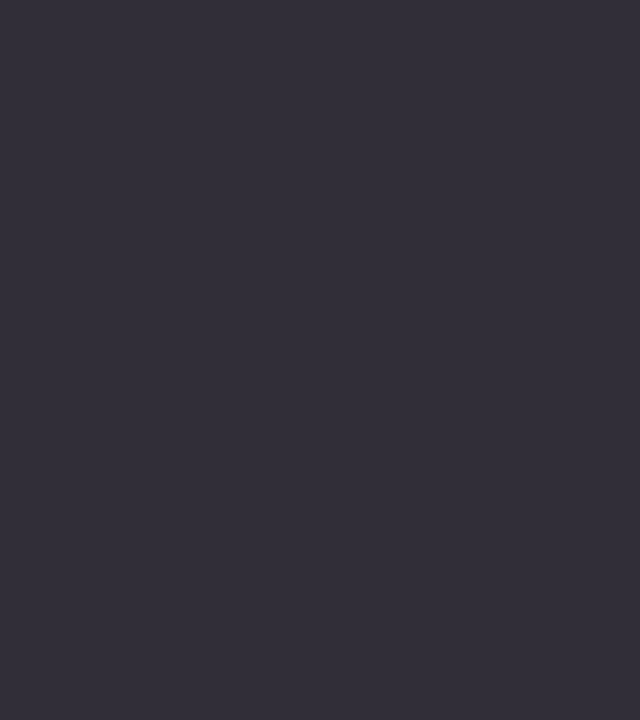
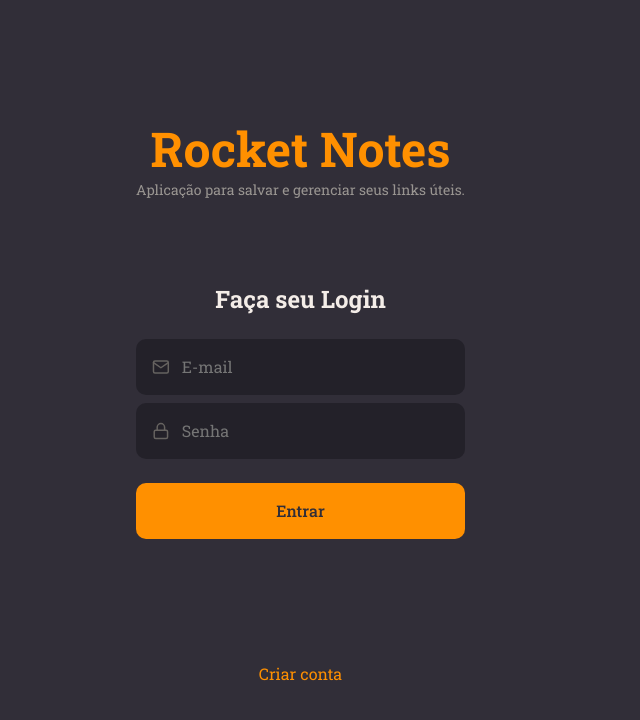
Before and after one commit to FelpsSousa/rocketnotes, a React (Vite) app in the folder frontend/rocketnotes/: page / in a window 1280 px wide. Shown: the top 720 px of the page, without its empty margins (0-640 px from the left). Built offline with nearby package versions, Linux system fonts and the light colour scheme.

Commit message:
Formulário da SingIn. Criado o formulário e página de LognIn.

```diff
--- a/frontend/rocketnotes/src/pages/SignIn/index.jsx
+++ b/frontend/rocketnotes/src/pages/SignIn/index.jsx
@@ -1,10 +1,36 @@
-import { Container } from './styles';
+import { FiMail, FiLock } from 'react-icons/fi';
+
+import { Input } from '../../components/Input';
+import { Button } from '../../components/Button';
+
+import { Container, Form } from './styles';
 
 export function SignIn() {
 
   return (
     <Container>
+      <Form>
+        <h1>Rocket Notes</h1>
+        <p>Aplicação para salvar e gerenciar seus links úteis.</p>
 
+        <h2>Faça seu Login</h2>
+
+        <Input
+          placeholder="E-mail"
+          type="text"
+          icon={FiMail}
+        />
+
+        <Input
+          placeholder="Senha"
+          type="password"
+          icon={FiLock}
+        />
+
+        <Button title="Entrar" />
+
+        <a href="#">Criar conta</a>
+      </Form>
     </Container>
   );
 }
--- a/frontend/rocketnotes/src/pages/SignIn/styles.js
+++ b/frontend/rocketnotes/src/pages/SignIn/styles.js
@@ -7,3 +7,36 @@
   display: flex;
   align-items: stretch;
 `;
+
+export const Form = styled.form`
+
+  padding: 0 136px;
+
+  display: flex;
+  flex-direction: column;
+  justify-content: center;
+  align-items: center;
+
+  text-align: center;
+
+  > h1 {
+    font-size: 48px;
+    color: ${({ theme }) => theme.COLORS.ORANGE};
+  }
+
+  > h2 {
+    font-size: 24px;
+    margin-top: 84px;
+    margin-bottom: 24px;
+  }
+
+  > p {
+    font-size: 14px;
+    color: ${({ theme }) => theme.COLORS.GRAY_100};
+  }
+
+  > a {
+    margin-top: 124px;
+    color: ${({ theme }) => theme.COLORS.ORANGE};
+  }
+`;
```
